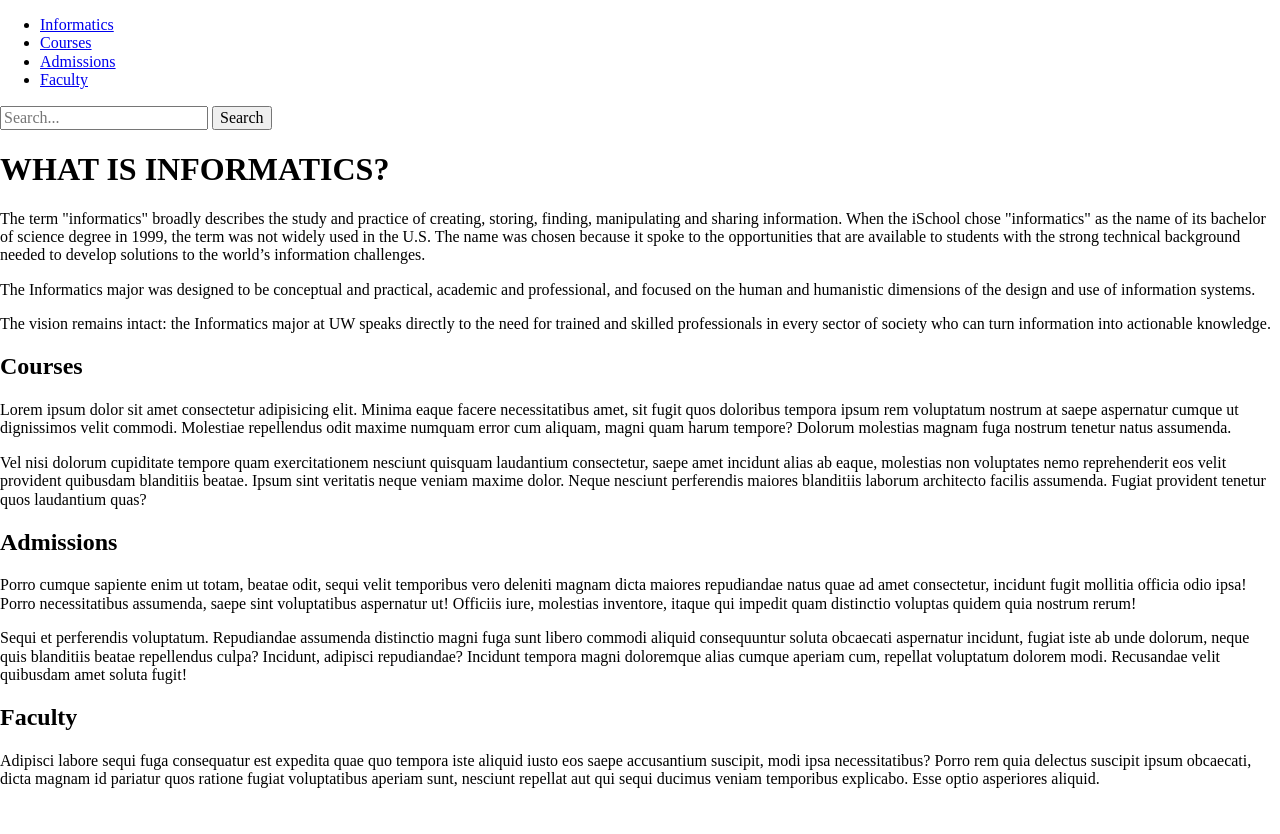
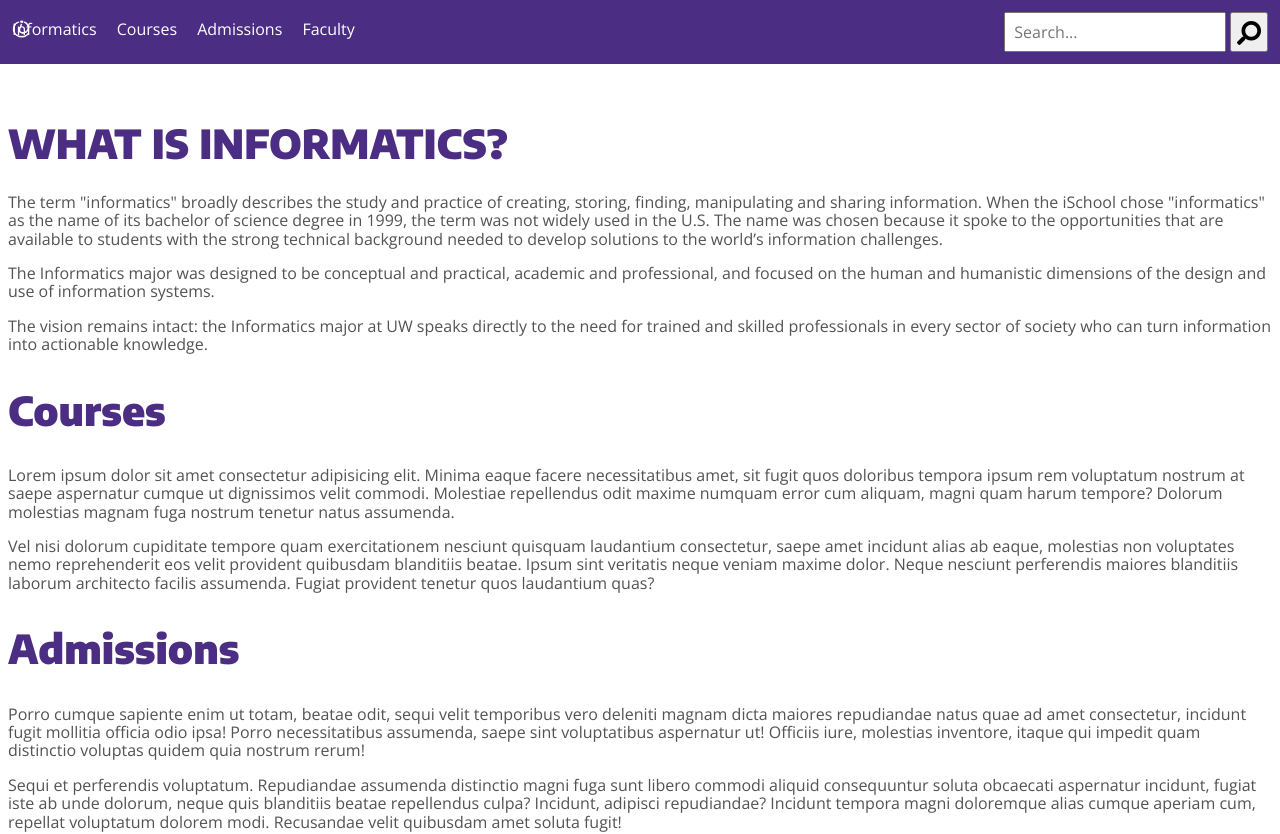
Before and after one commit to info340a-sp21/ps-02-sershon, a website: page problem-d/index.html in a window 1280 px wide. Shown: the top 834 px of the page. Before the commit the page ends 804 px from the top, so only its background shows below. Drawn offline with nearby package versions, Linux system fonts and the light colour scheme.

Commit message:
Finally finished all four problemsgit add . Finally finished all four problems!

```diff
--- a/problem-d/css/style.css
+++ b/problem-d/css/style.css
@@ -0,0 +1,80 @@
+* {
+    box-sizing: border-box;
+}
+
+body {
+    color: #535353;
+    font-family: "Open Sans", sans-serif;
+    margin: 8px;
+}
+
+
+
+h1, h2 {
+    color: #4b2e83;
+    font-family: "Encode Sans", sans-serif;
+    font-size: 2.5rem;
+    font-weight: 900;
+}
+
+h1 {
+    margin-top: 3em;
+}
+
+nav {
+    position: fixed;
+    top: 0;
+    left:0;
+    width: 100%;
+    background-color: #4b2e83;
+    padding: .75rem;
+}
+
+a {
+    text-decoration: none;
+    color:white
+}
+
+li {
+    display: inline;
+    margin-right: 1rem;
+
+}
+
+ul {
+    padding: 0;
+    margin: 0;
+    padding-top: .5rem;
+    display: inline-block;
+}
+
+div {
+    float: right;
+}
+
+input {
+    height: 2.5rem;
+    font-size: 1rem;
+    padding: .5rem;
+    vertical-align: bottom;
+}
+
+button {
+    height: 2.5rem;
+    font-size: 1.5rem;
+    padding: .3rem;
+}
+
+a:hover, a:active, a:focus {
+    border-bottom: .6rem solid #b7a57a;
+    color: #b7a57a;
+}
+
+span {
+    background-image: url("../img/ischool-symbol-white.png");
+    position: absolute;
+    background-repeat: no-repeat;
+    padding-left: 1em;
+    padding-right: 1em;
+    background-size: contain;
+}
--- a/problem-d/index.html
+++ b/problem-d/index.html
@@ -7,18 +7,21 @@
     <!-- normalize.css for cross-browser stuff -->
     <link rel="stylesheet" href="https://cdnjs.cloudflare.com/ajax/libs/normalize/8.0.0/normalize.min.css">
     <link rel="stylesheet" href="css/style.css">
+    <link rel="preconnect" href="https://fonts.gstatic.com">
+    <link href="https://fonts.googleapis.com/css2?family=Encode+Sans:wght@900&family=Open+Sans:wght@400;700&display=swap" rel="stylesheet">
+    <link rel="stylesheet" href="https://cdnjs.cloudflare.com/ajax/libs/font-awesome/5.15.3/css/all.min.css" integrity="sha512-iBBXm8fW90+nuLcSKlbmrPcLa0OT92xO1BIsZ+ywDWZCvqsWgccV3gFoRBv0z+8dLJgyAHIhR35VZc2oM/gI1w==" crossorigin="anonymous" />
 </head>
 <body>
     <nav>
         <ul>
-            <li><a href="#">Informatics</a></li>
+            <li><a href="#"><span class="logo">&nbsp;</span>Informatics</a></li>
             <li><a href="#courses">Courses</a></li>
             <li><a href="#admissions">Admissions</a></li>
             <li><a href="#faculty">Faculty</a></li>
         </ul>
         <div class="searchBox" role="search">
             <input type="text" placeholder="Search...">
-            <button>Search</button>
+            <button><i class="fas fa-search fa-flip-horizontal" aria-label="search"></i></button>
         </div>
     </nav>
 
```
Also changed, not shown: problem-d/css/ischool-symbol-white.png (added), 1 other file.
